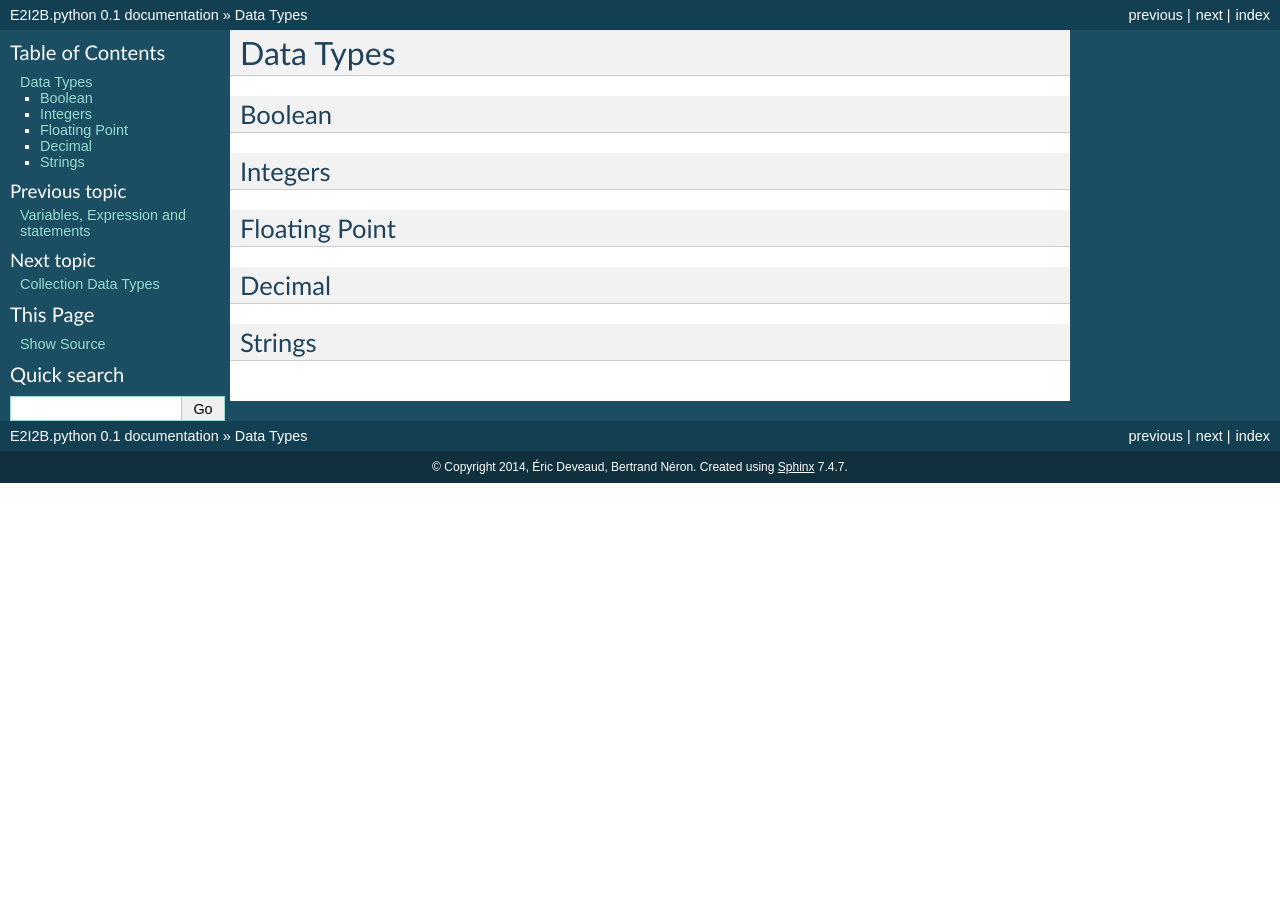
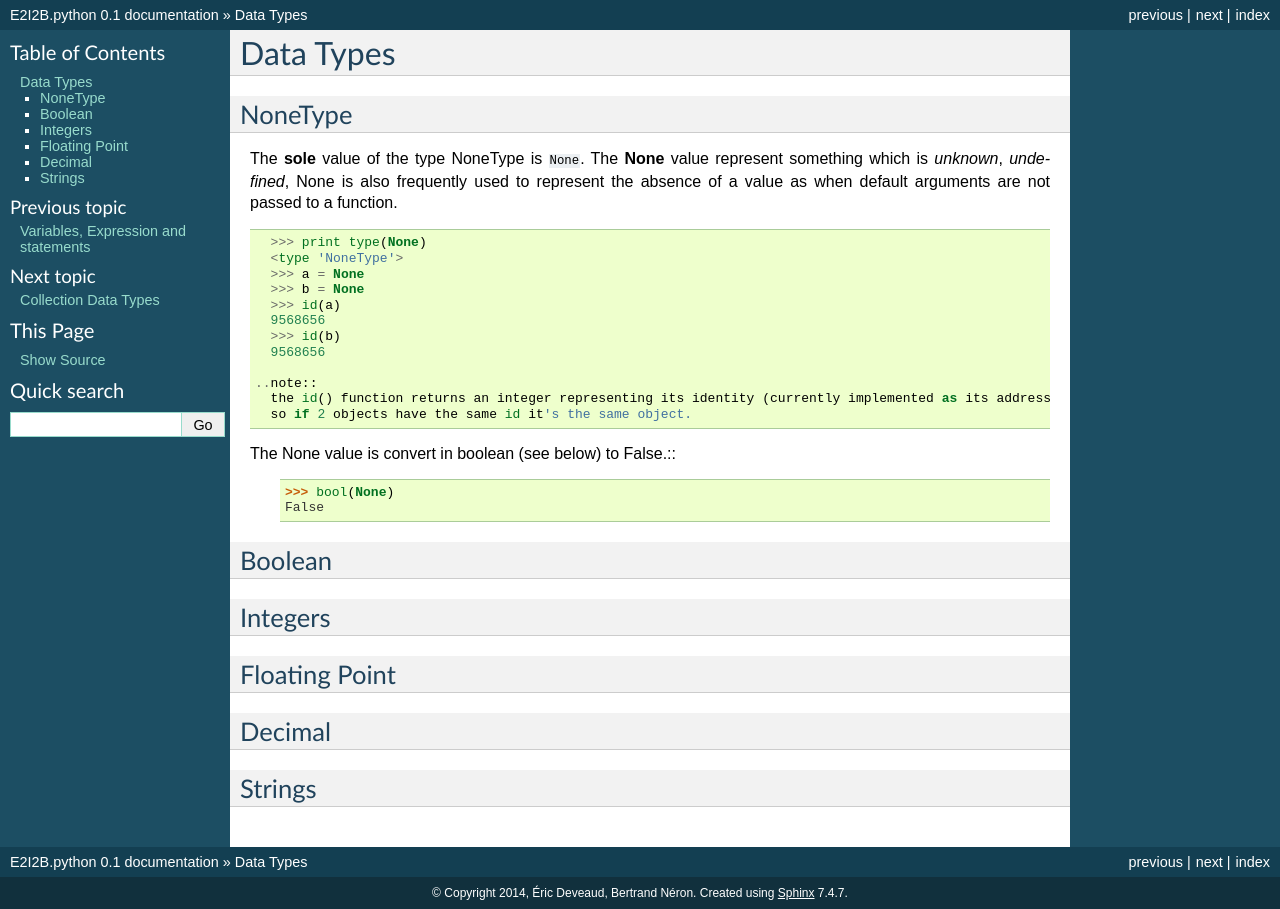
Before and after one commit to C3BI-pasteur-fr/python-course-1, a Sphinx documentation site: the page built from source/Data_Types.rst, in a window 1280 px wide. Built offline with Sphinx 7.4.7, drawn with Linux system fonts in a browser that asks for light colours.

Commit message:
add paragraph about NoneType data type and None value

```diff
--- a/source/Data_Types.rst
+++ b/source/Data_Types.rst
@@ -3,6 +3,31 @@
 **********
 Data Types
 **********
+
+NoneType
+========
+
+The **sole** value of the type NoneType is ``None``.
+The **None** value represent something which is *unknown*, *undefined*,
+None is also frequently used to represent the absence of a value as when default arguments are not passed to a function. ::
+
+   >>> print type(None)
+   <type 'NoneType'>
+   >>> a = None
+   >>> b = None
+   >>> id(a)
+   9568656
+   >>> id(b)
+   9568656
+
+ ..note::
+   the id() function returns an integer representing its identity (currently implemented as its address).
+   so if 2 objects have the same id it's the same object.
+
+The None value is convert in boolean (see below) to False.::
+   >>> bool(None)
+   False
+
 
 Boolean
 =======
```
